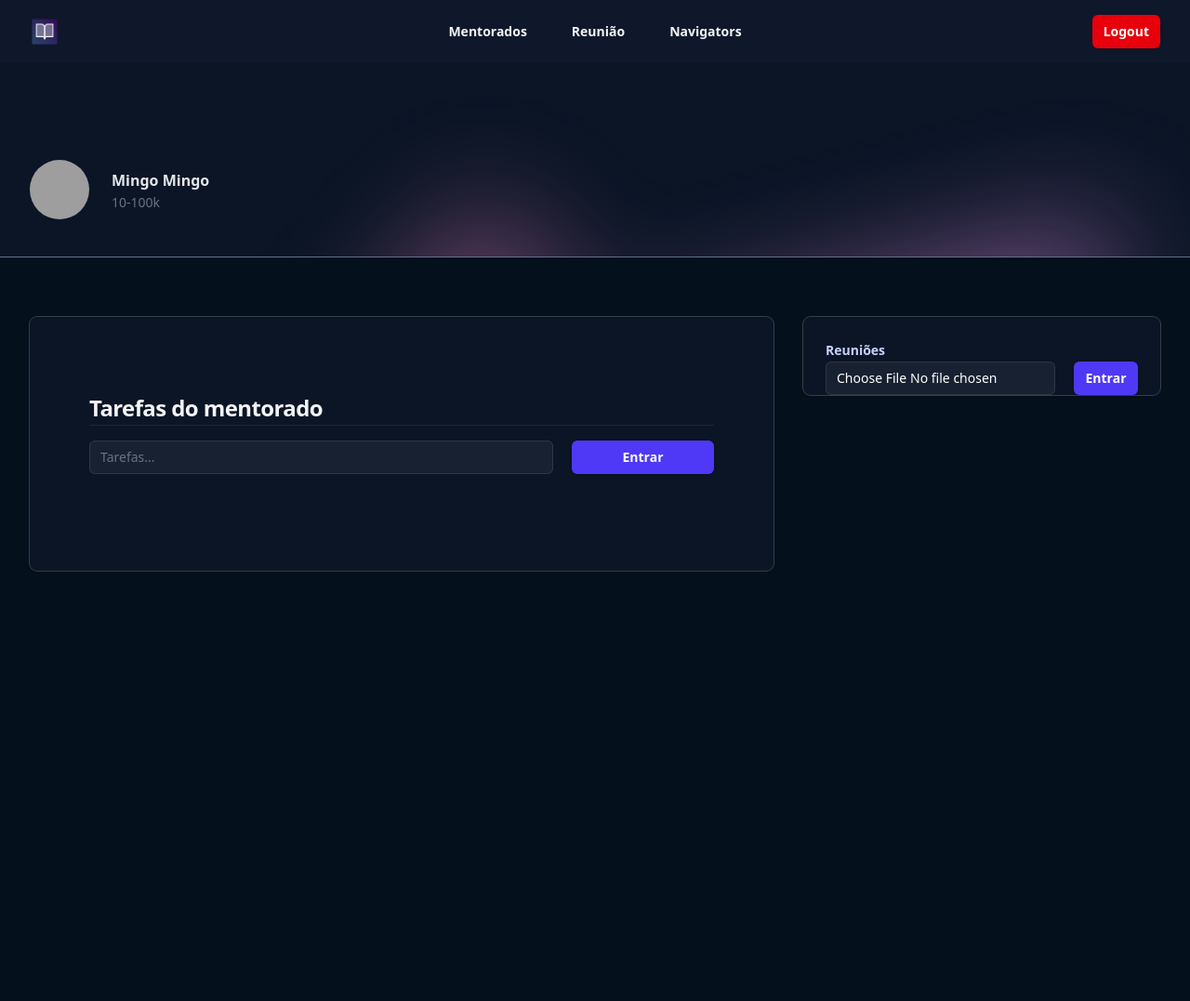
After one commit to Samuel123-456/pythonando, a Django app: page /mentorados/tarefa/5 in a window 1280 px wide. The commit adds this page. Shown: the whole page at 93% size. Run offline with Django 5.2, Linux system fonts and the light colour scheme; a user stored in the database is signed in; data comes from the database, SQL or seed files in the repository; both versions use the stored data as it was after the commit; grey boxes are pictures that could not be loaded.

Commit message:
Finalizando o projecto e aumentando funcionalidades

```diff
--- a/controls/views.py
+++ b/controls/views.py
@@ -6,6 +6,7 @@ from controls.forms import (
 )
 from django.contrib.auth import logout, login, authenticate
 from django.contrib import messages
+from django.contrib.messages import constants
 
 # Create your views here.
 def signin(request):
@@ -28,7 +29,7 @@ def signin(request):
             user = authenticate(request, username=username, password=password)
 
             if not user:
-                messages.error(request, 'User not found!')
+                messages.add_message(request, messages.ERROR, 'User not found!')
                 return redirect('signin')
 
             login(request, user)
@@ -59,6 +60,7 @@ def signout(request):
     logout(request)
 
     if request.user.is_authenticated:
-        return HttpResponse()
+        messages.add_message(request, constants.ERROR, 'Erro ao fazer o Logout')
+        return redirect('/')
 
     return redirect('signin')
--- a/mentorados/urls.py
+++ b/mentorados/urls.py
@@ -1,15 +1,25 @@
 from django.urls import path
 from mentorados.views import (
+    tarefa_mentorado,
     agendar_reuniao,
+    tarefa_alterar,
     escolher_dia,
     mentorados,
+    navegator,
     reunioes,
+    tarefa,
+    upload,
     auth,
 )
 
 urlpatterns = [
+    path('tarefa_alterar/<int:id>', view=tarefa_alterar, name="tarefa_alterar"),
+    path('tarefa_mentorado/', view=tarefa_mentorado, name='tarefa_mentorado'),
     path('agendar_reuniao/', view=agendar_reuniao, name='agendar_reuniao'),
     path('escolher_dia/', view=escolher_dia, name='escolher_dia'),
+    path('navegator/', view=navegator, name='navegator'),
+    path('upload/<int:id>', view=upload, name='upload'),
+    path('tarefa/<int:id>', view=tarefa, name='tarefa'),
     path('reunioes/', view=reunioes, name='reunioes'),
     path('auth/', view=auth, name='auth_mentorado'),
     path('', view=mentorados, name='mentorados'),
--- a/mentorados/views.py
+++ b/mentorados/views.py
@@ -1,23 +1,25 @@
-from django.http import HttpResponse
+from django.http import Http404, HttpResponse
 from django.shortcuts import render, redirect
 from mentorados.models import (
+    DisponibilidadeHorarios,
     Mentorados,
     Navegator,
-    DisponibilidadeHorarios,
     Reuniao,
+    Tarefa,
+    Upload,
 )
 
+from django.contrib.messages import constants
 from django.contrib import messages
 from django.contrib.auth.decorators import login_required
 from datetime import datetime, timedelta
 
 from mentorados.auth import valida_token
+from django.views.decorators.csrf import csrf_exempt
+from django.http import HttpResponse
+
 
 # Create your views here.
-def _total_mentorados():
-    st = Mentorados.estagio_choices
-    print(st)
-
 @login_required
 def mentorados(request):
     template_name = 'mentorados/mentorados.html'
@@ -40,7 +42,7 @@ def mentorados(request):
         )
         mentorado.save()
 
-        messages.success(request, 'Mentorado Cadastrado com sucesso!')
+        messages.add_message(request, constants.SUCCESS, 'Mentorado Cadastrado com sucesso!')
 
         return redirect('mentorados')
 
@@ -60,16 +62,26 @@ def mentorados(request):
         ctx['mentorados'] = mentorados
         ctx['navegators'] = navegators
         ctx['estagios'] = estagios
-        ctx['data'] = data
         ctx['labels'] = labels
         ctx['values'] = values
+        ctx['data'] = data
 
 
         return render(request, template_name, ctx)
 
+@login_required
 def reunioes(request):
     template_name = 'mentorados/reunioes.html'
     ctx = {}
+
+    if request.method == 'GET':
+        reunioes = Reuniao.objects.filter(
+            data__mentor=request.user
+        )
+
+        ctx['reunioes'] = reunioes
+
+        return render(request, template_name, ctx)
 
     if request.method == 'POST':
         date_string = request.POST.get('data')
@@ -82,7 +94,7 @@ def reunioes(request):
         )
 
         if disponibilidade.exists():
-            messages.success(request, 'Você já possui uma reunião em aberto')
+            messages.add_message(request, constants.ERROR, 'Você já possui uma reunião em aberto')
             return redirect('reunioes')
 
 
@@ -92,7 +104,7 @@ def reunioes(request):
         )
         disponibilidade.save()
 
-
+        messages.add_message(request, constants.SUCCESS, 'Horário Marcado com Sucesso!')
         return redirect('reunioes')
 
     if request.method == 'GET':
@@ -108,11 +120,11 @@ def auth(request):
         token = request.POST.get('token')
 
         if not Mentorados.objects.filter(token=token).exists():
-            messages.error(request, 'Não encontrado, verifique o token!')
+            messages.add_message(request, constants.ERROR, 'Não encontrado, verifique o token!')
             return redirect('auth_mentorado')
 
 
-        response = redirect('escolher_dia')
+        response = redirect('tarefa_mentorado')
         response.set_cookie('auth_token', token, max_age=3600)
 
         return response
@@ -153,20 +165,141 @@ def agendar_reuniao(request):
 
     template_name = 'mentorados/agendar_reuniao.html'
     ctx = {}
+    mentorado = valida_token(request.COOKIES.get('auth_token'))
 
     if request.method == 'GET':
         date = request.GET.get("date")
         date = datetime.strptime(date, '%d-%m-%Y')
+
         horarios = DisponibilidadeHorarios.objects.filter(
             data_inicial__gte=date,
             data_inicial__lt=date + timedelta(days=1),
             agendado=False
         )
 
-        #{'horarios': horarios, 'tags': Reuniao.tag_choices}
+        #TODO: verificar se o horario que estão acessar é do mentor deste mentorado
+
+
         ctx['horarios'] = horarios
         ctx['tags'] = Reuniao.tag_choices
         return render(request, template_name, ctx)
 
     if request.method == 'POST':
-        ...
+        horario_id = request.POST.get('horario')
+        tag = request.POST.get('tag')
+        descricao = request.POST.get("descricao")
+
+        #TODO: Realizar validações
+
+        reuniao = Reuniao(
+            mentorado=mentorado,
+            descricao=descricao,
+            data_id=horario_id,
+            tag=tag,
+        )
+        reuniao.save()
+
+        horario = DisponibilidadeHorarios.objects.get(id=horario_id)
+        horario.agendado = True
+        horario.save()
+
+        messages.add_message(request, constants.SUCCESS, 'Reunião agendada com sucesso.')
+        return redirect('escolher_dia')
+
+def tarefa(request, id):
+    mentorado = Mentorados.objects.get(id=id)
+    if mentorado.mentor != request.user:
+        raise Http404('Mentorado não partence a este mentor')
+
+    template_name = 'mentorados/tarefa.html'
+    ctx = {}
+
+    if request.method == 'POST':
+        _tarefa = request.POST.get('tarefa')
+
+        tarefa = Tarefa(mentorado=mentorado, tarefa=_tarefa)
+        tarefa.save()
+
+        return redirect(f'/mentorados/tarefa/{mentorado.id}')
+
+    if request.method == 'GET':
+        tarefas = Tarefa.objects.filter(mentorado=mentorado)
+        videos = Upload.objects.filter(mentorado=mentorado)
+
+        ctx['mentorado'] = mentorado
+        ctx['tarefas'] = tarefas
+        ctx['videos'] = videos
+
+        return render(request, template_name, ctx)
+
+def upload(request, id):
+    mentorado = Mentorados.objects.get(id=id)
+    if mentorado.mentor != request.user:
+        raise Http404()
+
+    video = request.FILES.get('video')
+    upload = Upload(
+        mentorado=mentorado,
+        video=video
+    )
+    upload.save()
+    return redirect(f'/mentorados/tarefa/{mentorado.id}')
+
+def tarefa_mentorado(request):
+    mentorado = valida_token(request.COOKIES.get('auth_token'))
+    if not mentorado:
+        return redirect('auth_mentorado')
+
+    template_name = 'mentorados/tarefa_mentorado.html'
+    ctx = {}
+    if request.method == 'GET':
+        videos = Upload.objects.filter(mentorado=mentorado)
+        tarefas = Tarefa.objects.filter(mentorado=mentorado)
+
+        ctx['mentorado'] = mentorado
+        ctx['tarefas'] = tarefas
+        ctx['videos'] = videos
+
+        return render(request, template_name, ctx)
+
+@csrf_exempt
+def tarefa_alterar(request, id):
+    mentorado = valida_token(request.COOKIES.get('auth_token'))
+    if not mentorado:
+        return redirect('auth_mentorado')
+
+    tarefa = Tarefa.objects.get(id=id)
+    if mentorado != tarefa.mentorado:
+        raise Http404()
+    tarefa.realizada = not tarefa.realizada
+    tarefa.save()
+
+    return HttpResponse('teste')
+
+@login_required
+def navegator(request):
+    template_name = 'mentorados/navegator.html'
+    ctx = {}
+    if request.method == 'GET':
+        return render(request, template_name, ctx)
+
+    if request.method == 'POST':
+        name = request.POST.get('name')
+
+        name = name.strip()
+        if not name:
+            messages.add_message(request, constants.ERROR, 'Nome não informado')
+            return redirect('navegator')
+
+        if Navegator.objects.filter(name=name).exists():
+            messages.add_message(request, constants.ERROR, 'Navegator já existe')
+            return redirect('navegator')
+
+        navegator = Navegator(
+            name=name,
+            mentor=request.user
+        )
+        navegator.save()
+
+        messages.add_message(request, constants.SUCCESS, 'Navegator cadastrado com sucesso!')
+        return redirect('navegator')
--- a/templates/controls/signup.html
+++ b/templates/controls/signup.html
@@ -44,10 +44,10 @@
 
               {% if messages %}
                 {% for message in messages %}
-                        <div class="rounded-md bg-red-50 text-red-700 mt-4">
+                  <div class="rounded-md {{message.tags}} mt-4">
                       <div class="flex">
-                                <div class="flex w-full ml-3 py-4 justify-center">
-                                    <b>{{message}}</b>
+                          <div class="ml-3 py-4">
+                              {{message}}
                           </div>
                       </div>
                   </div>
--- /dev/null
+++ b/templates/includes/navbar.html
@@ -0,0 +1,27 @@
+{% load static %}
+<nav class="flex items-center justify-between p-4 lg:px-8" aria-label="Global">
+      <div class="flex lg:flex-1">
+        <a href="#" class="-m-1.5 p-1.5">
+          <span class="sr-only">Your Company</span>
+          <img class="h-8 w-auto" src="{% static 'logo.png' %}" alt="">
+        </a>
+      </div>
+      <div class="flex lg:hidden">
+        <button type="button" class="-m-2.5 inline-flex items-center justify-center rounded-md p-2.5 text-gray-700">
+          <span class="sr-only">Open main menu</span>
+          <svg class="size-6" fill="none" viewBox="0 0 24 24" stroke-width="1.5" stroke="currentColor" aria-hidden="true" data-slot="icon">
+            <path stroke-linecap="round" stroke-linejoin="round" d="M3.75 6.75h16.5M3.75 12h16.5m-16.5 5.25h16.5" />
+          </svg>
+        </button>
+      </div>
+      <div class="hidden lg:flex lg:gap-x-12">
+        <a href="{% url 'mentorados' %}" class="text-sm/6 font-semibold text-gray-100">Mentorados</a>
+        <a href="{% url 'reunioes' %}" class="text-sm/6 font-semibold text-gray-100">Reunião</a>
+        <a href="{% url 'navegator' %}" class="text-sm/6 font-semibold text-gray-100">Navigators</a>
+      </div>
+      <div class="hidden lg:flex lg:flex-1 lg:justify-end">
+        {% if request.user.is_authenticated %}
+          <a href="{% url 'signout' %}" class="flex justify-center cursor-pointer rounded-md bg-red-600 px-3 py-1.5 text-sm/6 font-semibold text-white shadow-sm hover:bg-indigo-500 focus-visible:outline focus-visible:outline-2 focus-visible:outline-offset-2 focus-visible:outline-indigo-600">Logout</a>
+        {% endif %}
+      </div>
+    </nav>
--- a/templates/mentorados/auth_mentorado.html
+++ b/templates/mentorados/auth_mentorado.html
@@ -12,9 +12,7 @@
                             <div class="flex">
                                 <div class="ml-3 py-4">
                                     {{message}}
-
                                 </div>
-
                             </div>
                         </div>
                     {% endfor %}
--- a/templates/mentorados/escolher_dia.html
+++ b/templates/mentorados/escolher_dia.html
@@ -1,6 +1,10 @@
 {% extends "base/base.html" %}
 {% load static %}
 {% block 'body' %}
+    <header class="bg-slate-900">
+        {% include 'includes/navbar_mentorado.html' %}
+    </header>
+
   <div class="bg-[#040e1b] min-h-screen">
     <div class="max-w-7xl mx-auto py-8">
         <h2 class="mt-4 text-2xl/9 font-bold tracking-tight text-gray-100">Escolha o dia para reunião ( {{mentorado.mentor}} )</h2>
@@ -10,9 +14,7 @@
                     <div class="flex">
                         <div class="ml-3 py-4">
                             {{message}}
-
                         </div>
-
                     </div>
                 </div>
             {% endfor %}
--- /dev/null
+++ b/templates/mentorados/tarefa.html
@@ -0,0 +1,112 @@
+{% extends "base/base.html" %}
+{% load static %}
+
+{% block 'body' %}
+  <header class="bg-slate-900">
+    {% include 'includes/navbar.html' %}
+  </header>
+
+  <main>
+    <header class="relative isolate pt-16 bg-[#0b1526] border-b-1 border-slate-500">
+      <div class="absolute inset-0 -z-10 overflow-hidden" aria-hidden="true">
+        <div class="absolute left-16 top-full -mt-16 transform-gpu opacity-50 blur-3xl xl:left-1/2 xl:-ml-80">
+          <div class="aspect-[1154/678] w-[72.125rem] bg-gradient-to-br from-[#FF80B5] to-[#9089FC]" style="clip-path: polygon(100% 38.5%, 82.6% 100%, 60.2% 37.7%, 52.4% 32.1%, 47.5% 41.8%, 45.2% 65.6%, 27.5% 23.4%, 0.1% 35.3%, 17.9% 0%, 27.7% 23.4%, 76.2% 2.5%, 74.2% 56%, 100% 38.5%)"></div>
+        </div>
+        <div class="absolute inset-x-0 bottom-0 h-px bg-gray-900/5"></div>
+      </div>
+      <div>
+      <div class="mx-auto max-w-7xl px-4 py-10 sm:px-6 lg:px-8 ">
+        <div class="mx-auto flex max-w-2xl items-center justify-between gap-x-8 lg:mx-0 lg:max-w-none">
+          <div class="flex items-center gap-x-6">
+            <img src="{{mentorado.foto.url}}" alt="" class="size-16 flex-none rounded-full ring-1 ring-gray-900/10">
+            <h1>
+              <div class="mt-1 text-base font-semibold text-gray-200">{{mentorado.name}}</div>
+              <div class="text-sm/6 text-gray-500">{{mentorado.get_estagio_display}}</div>
+            </h1>
+          </div>
+
+          </div>
+        </div>
+      </div>
+    </div>
+    </header>
+
+    <div class="bg-[#05101d] min-h-screen">
+        <div class="mx-auto max-w-7xl px-4 py-16 sm:px-6 lg:px-8">
+        <div class="mx-auto grid max-w-2xl grid-cols-1 grid-rows-1 items-start gap-x-8 gap-y-8 lg:mx-0 lg:max-w-none lg:grid-cols-3">
+            <!-- Invoice summary -->
+            <div class="lg:col-start-3 lg:row-end-1 ">
+            <h2 class="sr-only">Summary</h2>
+            <div class="rounded-lg shadow-sm ring-1 ring-white/20 bg-[#0b1526]">
+                <dl class="flex flex-wrap">
+                <div class="flex-auto px-6 pt-6">
+                    <p class="text-sm/6 font-semibold text-indigo-200">Reuniões</p>
+                    <div class="grid grid-cols-4 gap-5">
+                        <div class="col-span-3">
+                          <form action="{% url 'upload' mentorado.id %}" method="POST" enctype='multipart/form-data'>{% csrf_token %}
+                            <input type="file" name="video" required class="block w-full rounded-md bg-white/5 px-3 py-1.5 text-base text-white outline outline-1 -outline-offset-1 outline-white/10 placeholder:text-gray-500 focus:outline focus:outline-2 focus:-outline-offset-2 focus:outline-indigo-500 sm:text-sm/6">
+                        </div>
+                        <div>
+                            <button type="submit" class="flex w-full justify-center cursor-pointer rounded-md bg-indigo-600 px-3 py-1.5 text-sm/6 font-semibold text-white shadow-sm hover:bg-indigo-500 focus-visible:outline focus-visible:outline-2 focus-visible:outline-offset-2 focus-visible:outline-indigo-600">Entrar</button>
+                          </form>
+                        </div>
+
+                    </div>
+
+                </div>
+
+
+                {% for video in videos %}
+                  <div class="mt-6 flex w-full flex-none gap-x-4 border-t border-gray-50/10 px-6 py-6">
+                      <dt class="flex-none">
+                      <svg xmlns="http://www.w3.org/2000/svg" viewBox="0 0 24 24" fill="currentColor" class="h-6 w-5 text-gray-400">
+                          <path d="M4.5 4.5a3 3 0 0 0-3 3v9a3 3 0 0 0 3 3h8.25a3 3 0 0 0 3-3v-9a3 3 0 0 0-3-3H4.5ZM19.94 18.75l-2.69-2.69V7.94l2.69-2.69c.944-.945 2.56-.276 2.56 1.06v11.38c0 1.336-1.616 2.005-2.56 1.06Z" />
+                        </svg>
+
+
+                      </dt>
+                      <dd class="text-sm/6 font-medium text-blue-400"><a href="{{video.video.url}}">{{video.mentorado.name}}</a></dd><p class="text-sm/6 text-white">10 - 5</p>
+                  </div>
+                {% endfor %}
+
+
+
+
+            </div>
+            </div>
+
+            <!-- Invoice -->
+            <div class="-mx-4 px-4 py-8 shadow-sm  sm:mx-0 sm:rounded-lg sm:px-8 sm:pb-14 lg:col-span-2 lg:row-span-2 lg:row-end-2 xl:px-16 xl:pb-20 xl:pt-16 ring-1 ring-white/20 bg-[#0b1526]">
+                <h2 class="mt-4 text-2xl/9 font-bold tracking-tight text-gray-100">Tarefas do mentorado</h2>
+                <hr class="border-px border-slate-800">
+
+                <div class="grid grid-cols-4 gap-5 mt-4">
+
+                      <div class="col-span-3">
+                            <form action="{% url 'tarefa' mentorado.id %}" method="POST">{% csrf_token %}
+                          <input type="text" name="tarefa" autocomplete="email" required class="block w-full rounded-md bg-white/5 px-3 py-1.5 text-base text-white outline outline-1 -outline-offset-1 outline-white/10 placeholder:text-gray-500 focus:outline focus:outline-2 focus:-outline-offset-2 focus:outline-indigo-500 sm:text-sm/6" placeholder="Tarefas...">
+                      </div>
+                      <div>
+                            <button type="submit" class="flex w-full justify-center cursor-pointer rounded-md bg-indigo-600 px-3 py-1.5 text-sm/6 font-semibold text-white shadow-sm hover:bg-indigo-500 focus-visible:outline focus-visible:outline-2 focus-visible:outline-offset-2 focus-visible:outline-indigo-600">Entrar</button>
+                        </div>
+                  </form>
+                </div>
+                <br>
+
+                {% for tarefa in tarefas %}
+                  <div class="flex items-center mb-4">
+                      <input id="default-checkbox" type="checkbox" disabled {% if tarefa.realizada %} checked {% endif %} value="{{tarefa.id}}" class="w-4 h-4 text-blue-600 bg-gray-100 border-gray-300 rounded-sm focus:ring-blue-500 dark:focus:ring-blue-600 dark:ring-offset-gray-800 focus:ring-2 dark:bg-gray-700 dark:border-gray-600">
+                      <label for="default-checkbox" class="ms-2 text-sm font-medium text-gray-400 dark:text-gray-300">{{tarefa.tarefa}}</label>
+                  </div>
+                {% endfor %}
+            </div>
+
+            </div>
+        </div>
+        </div>
+    </div>
+  </main>
+
+
+
+{% endblock 'body' %}
```
Also changed, not shown: controls/forms.py (+5 -5 lines), core/settings.py (+8 -0 lines), mentorados/models.py (+11 -1 lines), templates/controls/signin.html (+8 -3 lines), templates/includes/navbar_mentorado.html (added, +25 -0 lines), templates/mentorados/mentorados.html (+13 -36 lines), templates/mentorados/navegator.html (added, +62 -0 lines), templates/mentorados/reunioes.html (+8 -33 lines), templates/mentorados/tarefa_mentorado.html (added, +98 -0 lines), core/secrets/db.sqlite3, mentorados/migrations/0005_tarefa_upload.py (added). Lines whose indentation alone changed are shown as unchanged.
